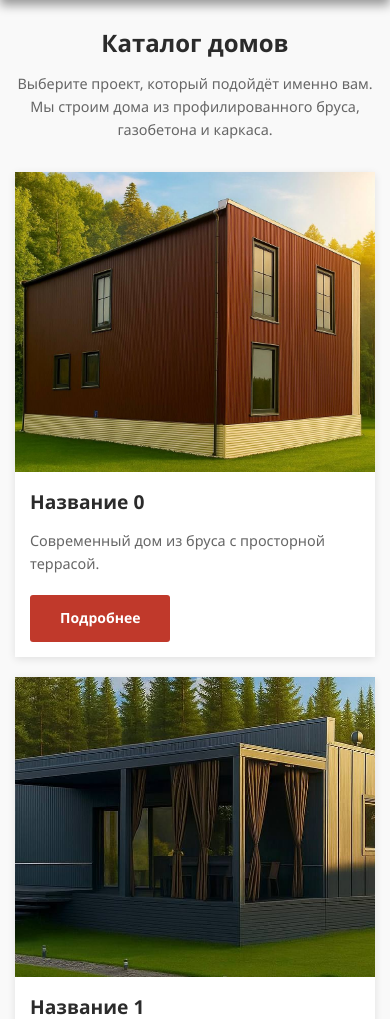
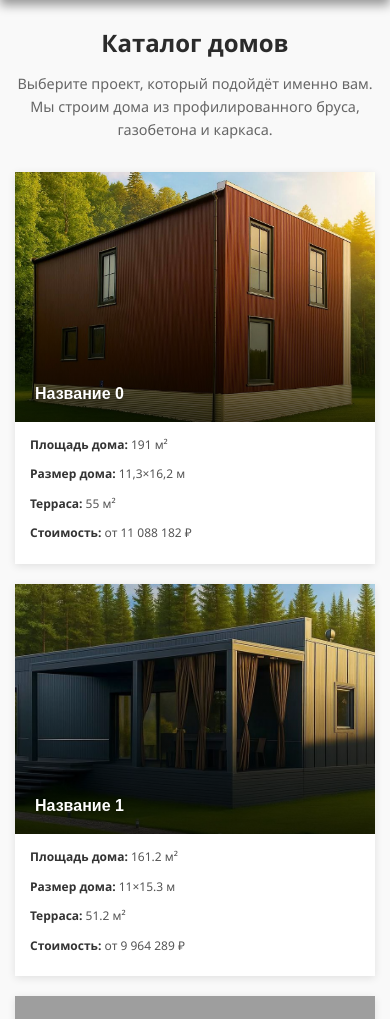
Before and after one commit to Mivura/Izhs-Peek-site, a Flask app: page /catalog in a window 390 px wide. Shown: the part 128-1147 px from the top of the page. Run offline with Flask 3, Linux system fonts and the light colour scheme; some libraries are stand-ins or nearby versions; grey boxes are pictures that could not be loaded.

Commit message:
Update catalog page with same card design as index page
Co-authored-by: Mivura <95295101+Mivura@users.noreply.github.com>

```diff
--- a/static/css/catalog.css
+++ b/static/css/catalog.css
@@ -40,8 +40,8 @@
     overflow: hidden;
     box-shadow: 0 2px 8px rgba(0,0,0,0.1);
     transition: transform 0.3s ease, box-shadow 0.3s ease;
-    display: flex;
-    flex-direction: column;
+    text-decoration: none;
+    display: block;
 }
 
 .catalog-card:hover {
@@ -49,50 +49,59 @@
     box-shadow: 0 4px 16px rgba(0,0,0,0.15);
 }
 
-.catalog-card img {
-    width: 100%;
-    height: 300px;
-    object-fit: cover;
+.catalog-card a {
+    text-decoration: none;
+    color: inherit;
+    display: block;
 }
 
-.card-content {
-    padding: 25px;
-    flex-grow: 1;
-    display: flex;
-    flex-direction: column;
+.catalog-card-image {
+    position: relative;
+    width: 100%;
+    height: 350px;
+    background-size: cover;
+    background-position: center;
+    overflow: hidden;
 }
 
-.card-content h2 {
-    font-size: 24px;
-    color: #2b2b2b;
-    margin-bottom: 12px;
-    font-weight: 700;
+.catalog-card-image::after {
+    content: '';
+    position: absolute;
+    bottom: 0;
+    left: 0;
+    right: 0;
+    height: 60%;
+    background: linear-gradient(to top, rgba(0, 0, 0, 0.7), transparent);
 }
 
-.card-content p {
-    font-size: 14px;
-    color: #666;
-    margin-bottom: 20px;
-    line-height: 1.6;
-    flex-grow: 1;
+.catalog-card-name {
+    position: absolute;
+    bottom: 20px;
+    left: 25px;
+    font-family: 'Arial', sans-serif;
+    font-size: 22px;
+    font-weight: 700;
+    color: white;
+    text-shadow: 0 2px 4px rgba(0, 0, 0, 0.3);
+    z-index: 2;
 }
 
-.btn {
-    display: inline-block;
-    background: #c0392b;
-    color: #fff;
-    text-decoration: none;
-    padding: 12px 30px;
-    border-radius: 3px;
-    transition: background 0.3s ease;
-    text-align: center;
-    font-weight: 600;
+.catalog-card-info {
+    padding: 20px 25px;
     font-size: 14px;
-    align-self: flex-start;
+    color: #555;
+    line-height: 1.8;
+    text-align: left;
+    background: #fff;
 }
 
-.btn:hover {
-    background: #a93226;
+.catalog-card-info div {
+    margin-bottom: 8px;
+}
+
+.catalog-card-info strong {
+    color: #333;
+    font-weight: 600;
 }
 
 /* Адаптивность для мобильных устройств */
@@ -115,12 +124,19 @@
         gap: 20px;
     }
 
-    .card-content h2 {
-        font-size: 1.2rem;
+    .catalog-card-image {
+        height: 280px;
     }
 
-    .card-content p {
-        font-size: 0.9rem;
+    .catalog-card-name {
+        font-size: 18px;
+        bottom: 15px;
+        left: 20px;
+    }
+
+    .catalog-card-info {
+        padding: 15px 20px;
+        font-size: 13px;
     }
 }
 
@@ -133,7 +149,16 @@
         font-size: 0.9rem;
     }
 
-    .card-content {
-        padding: 15px;
+    .catalog-card-image {
+        height: 250px;
+    }
+
+    .catalog-card-name {
+        font-size: 16px;
+    }
+
+    .catalog-card-info {
+        padding: 12px 15px;
+        font-size: 12px;
     }
 }
--- a/templates/catalog.html
+++ b/templates/catalog.html
@@ -17,12 +17,17 @@
     <div class="catalog-grid">
       {% for house in houses %}
       <div class="catalog-card">
-        <img src="{{ url_for('static', filename='img/' + house.main_image) }}" alt="{{ house.name }}">
-        <div class="card-content">
-          <h2>{{ house.name }}</h2>
-          <p>{{ house.description }}</p>
-          <a href="{{ url_for(house.route) }}" class="btn">Подробнее</a>
-        </div>
+        <a href="{{ url_for(house.route) }}">
+          <div class="catalog-card-image" style="background-image: url('{{ url_for('static', filename='img/' + house.main_image) }}');">
+            <div class="catalog-card-name">{{ house.name }}</div>
+          </div>
+          <div class="catalog-card-info">
+            <div><strong>Площадь дома:</strong> {{ house.area }}</div>
+            <div><strong>Размер дома:</strong> {{ house.size }}</div>
+            <div><strong>Терраса:</strong> {{ house.terrace }}</div>
+            <div><strong>Стоимость:</strong> {{ house.price }}</div>
+          </div>
+        </a>
       </div>
       {% endfor %}
     </div>
```
